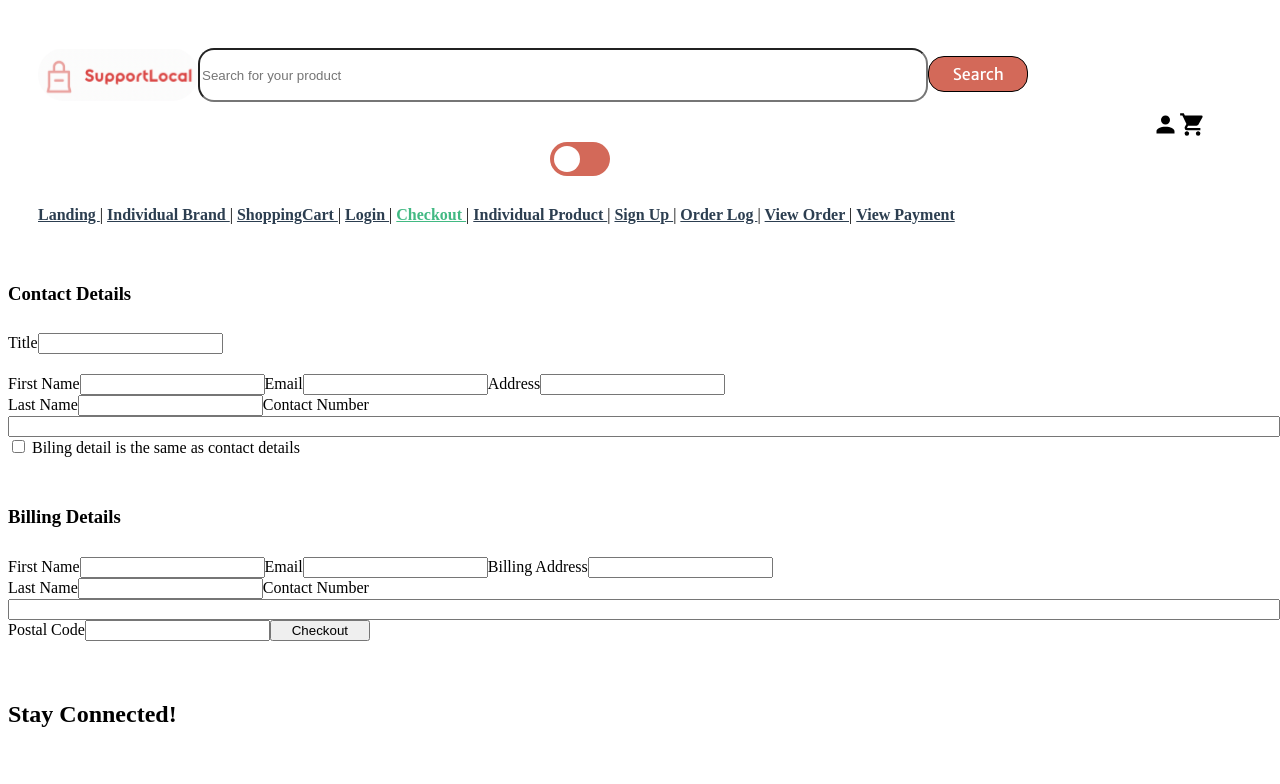
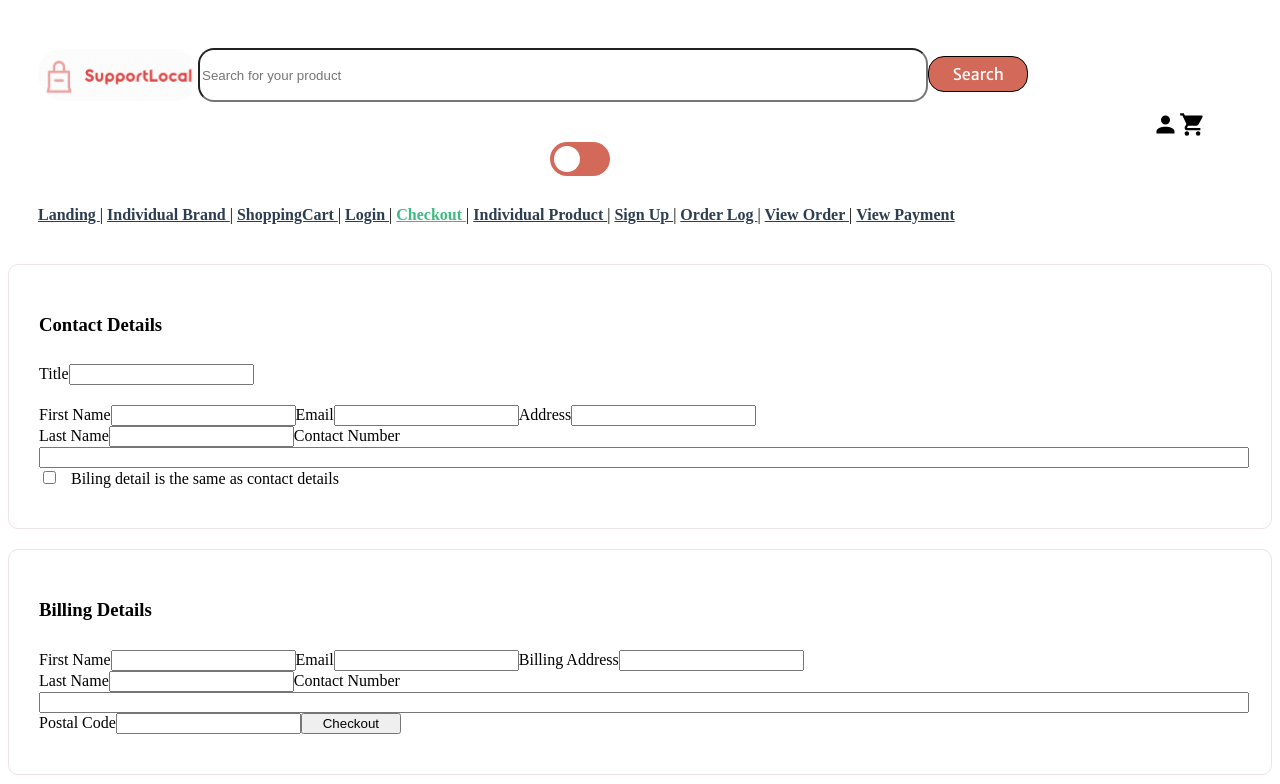
Before and after one commit to xavierkoo/support-local-frontend, a Vue app: page /#/checkout in a window 1280 px wide. Shown: the top 784 px of the page. Built offline with nearby package versions, Linux system fonts and the light colour scheme.

Commit message:
feat:add styling to Checkout page

```diff
--- a/src/views/Checkout.vue
+++ b/src/views/Checkout.vue
@@ -2,7 +2,7 @@
     <div class="App">
         <form>
             <div class="row justify-content-center">
-                <div class="col-10 bg-warning">
+                <div class="col-10 cont">
                     <h3>Contact Details</h3>
                     <div class="row">
                         <div class="col-md-1" />
@@ -56,13 +56,13 @@
                                 class="mt-4"
                             >
                             <label for="billDetails">
-                                Biling detail is the same as contact details</label>
+                                &nbsp; Biling detail is the same as contact details</label>
                         </div>
                     </div>
                 </div>
             </div>
             <div class="row justify-content-center">
-                <div class="col-10 bg-primary">
+                <div class="col-10 cont">
                     <h3>Billing Details</h3>
                     <div class="row justify-content-center">
                         <div class="col-md-5">
@@ -126,6 +126,11 @@ export default {
 </script>
 
 <style>
+.cont {
+  border: rgb(236, 229, 229) solid 1px;
+  border-radius: 10px;
+  padding: 30px;
+}
 .container {
   padding: 0px;
   margin: 100px;
```
